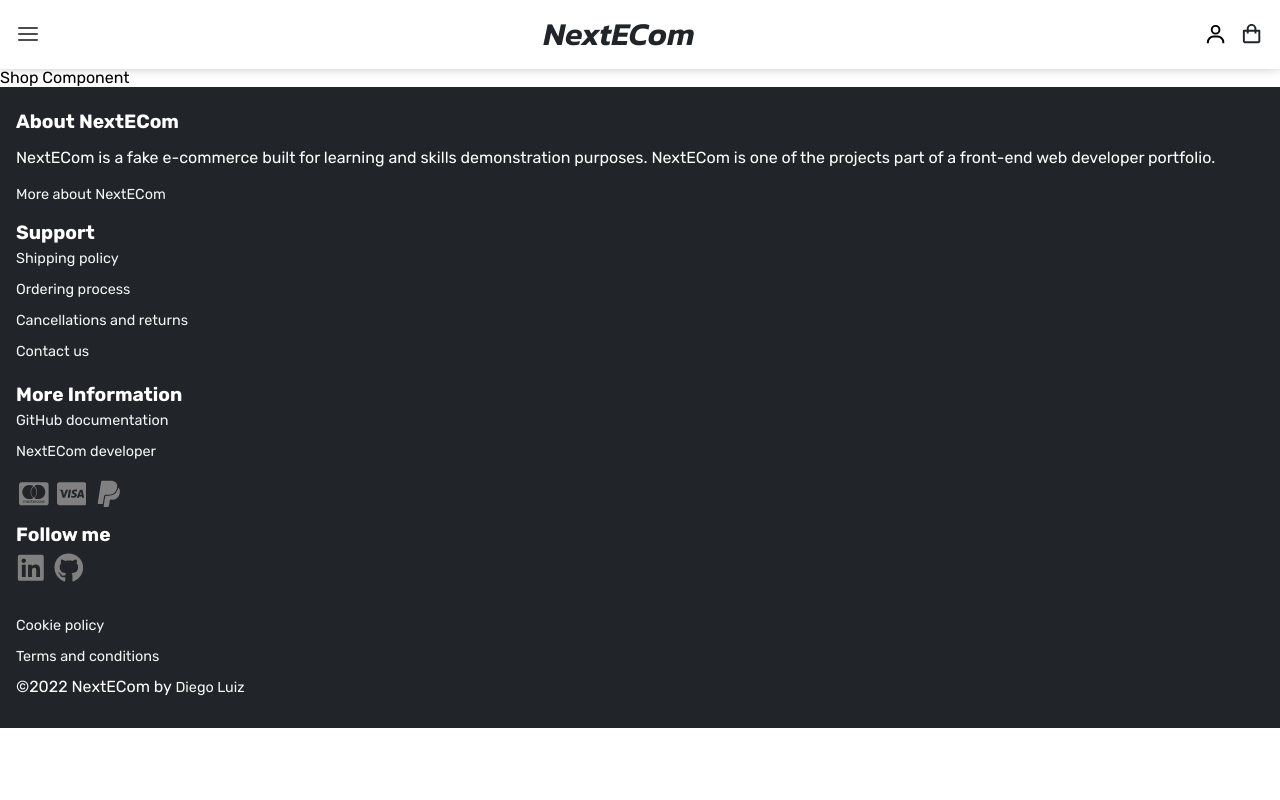
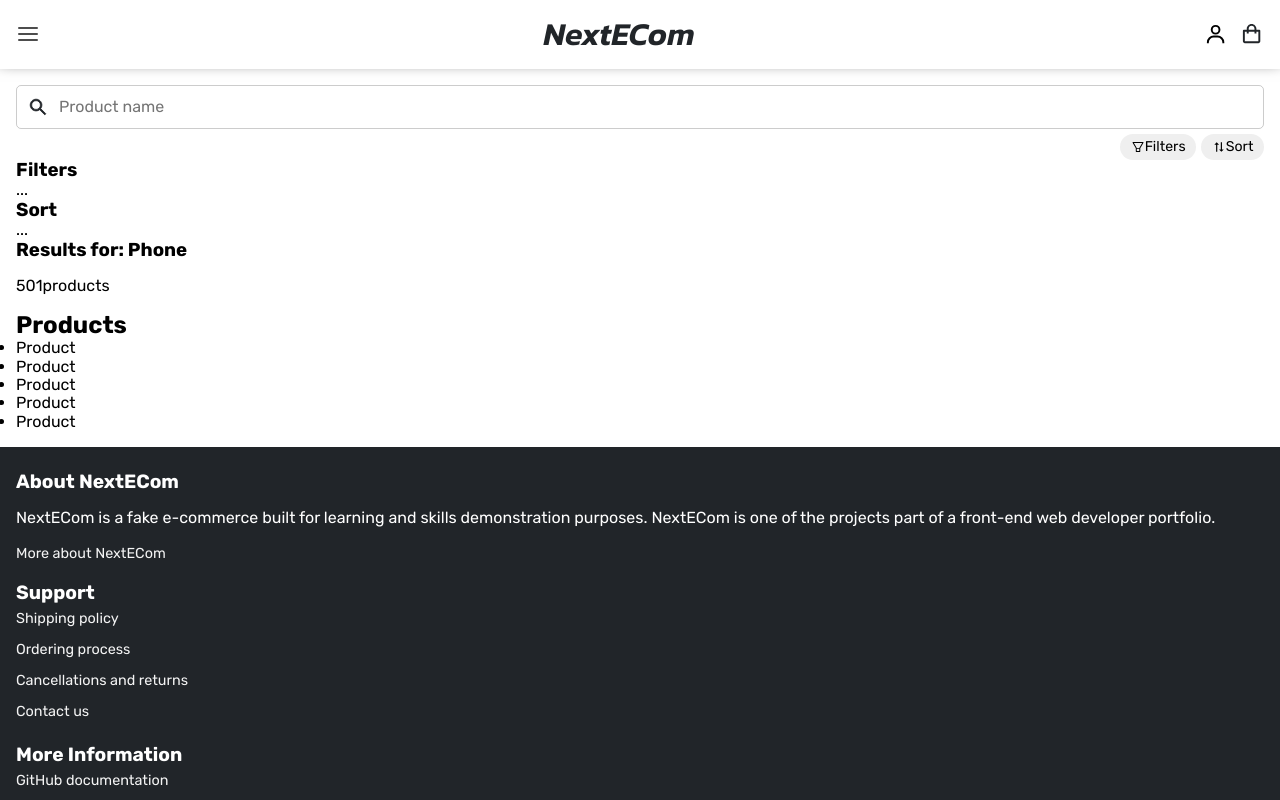
Before and after one commit to Diego-Luiz/nextjs-ecommerce, a Next.js app: page /shop/Shop in a window 1280 px wide. Shown: the top 800 px of the page. Built offline with nearby package versions, Linux system fonts and the light colour scheme.

Commit message:
feat: SearchInput and ActionBtn shop components

```diff
--- /dev/null
+++ b/components/pages/shop/ActionBtn.jsx
@@ -0,0 +1,17 @@
+import styles from './actionBtn.module.scss';
+
+const ActionBtn = ({icon:Icon, text, ariaControls=''}) => {
+  console.log('icon: ', Icon);
+  return (
+    <button
+      type='button'
+      className={styles['btn']}
+      aria-controls={ariaControls}
+    >
+      {Icon}
+      <span>{text}</span>
+    </button>
+  )
+}
+
+export default ActionBtn;
--- /dev/null
+++ b/components/pages/shop/SearchInputProduct.jsx
@@ -0,0 +1,31 @@
+import { AiOutlineSearch } from 'react-icons/ai';
+
+import styles from './searchInputProduct.module.scss';
+
+const SearchInputProduct = () => {
+  return (
+    <div className={styles['container']}>
+      <label
+        htmlFor="product-name"
+        className='sr-only'
+      >
+        Type the product name
+      </label>
+      <input
+        type="text"
+        name="product-name"
+        id={styles['product-name']}
+        placeholder='Product name'
+      />
+      <button
+        type='button'
+        className={styles['search-btn']}
+      >
+        <AiOutlineSearch />
+        <span className='sr-only'>Search</span>
+      </button>
+    </div>
+  )
+}
+
+export default SearchInputProduct;
--- /dev/null
+++ b/components/pages/shop/actionBtn.module.scss
@@ -0,0 +1,7 @@
+@use 'styles/abstract' as *;
+
+.btn {
+    @include defaultBtn;
+    @include displayFlexCentered;
+    padding: .35em .75em;
+}
--- /dev/null
+++ b/components/pages/shop/index.js
@@ -0,0 +1,7 @@
+import SearchInputProduct from "./SearchInputProduct";
+import ActionBtn from "./ActionBtn";
+
+export {
+  SearchInputProduct,
+  ActionBtn
+};
--- /dev/null
+++ b/components/pages/shop/searchInputProduct.module.scss
@@ -0,0 +1,35 @@
+@use 'styles/abstract' as *;
+
+.container {
+    position: relative;
+    display: flex;
+    align-items: center;
+    column-gap: .25em;
+    width: 100%;
+    padding: .25em 1em .25em .25em;
+    border: solid 1px rgba(0, 0, 0, .2);
+    border-radius: 5px;
+    box-sizing: border-box;
+    overflow: hidden;
+}
+#product-name {
+    order: 2;
+    flex-grow: 1;
+    padding: .35em 0;
+    border: none;
+}
+.search-btn {
+    order: 1;
+    @include displayFlexCentered;
+    padding: .35em;
+    height: 100%;
+    border: none;
+    border-radius: 50%;
+    background-color: transparent;
+    color: var(--black-clr);
+    font-size: 1.25rem;
+    svg {
+        stroke-width: 40px;
+    }
+    box-sizing: border-box;
+}
--- a/pages/shop/Shop.jsx
+++ b/pages/shop/Shop.jsx
@@ -1,8 +1,69 @@
+import React from 'react';
+import { AiOutlineFilter } from 'react-icons/ai';
+import { BiSortAlt2 } from 'react-icons/bi';
+
+import {
+  SearchInputProduct,
+  ActionBtn
+} from 'components/pages/shop';
 import styles from 'styles/pages/shop.module.scss';
 
 const Shop = () => {
   return (
-    <div>Shop Component</div>
+    <div
+      className={styles['container']}
+    >
+      <section
+        className={styles['search-section']}
+      >
+        <h2
+          className={[
+            'sr-only',
+            styles['search-section__title']
+          ].join(' ')}
+        >
+          Search
+        </h2>
+        <SearchInputProduct />
+        <ActionBtn
+          text='Filters'
+          icon={<AiOutlineFilter />}
+        />
+        <ActionBtn
+          text='Sort'
+          icon={<BiSortAlt2 />}
+        />
+      </section>
+      {/* main = container for: filter, products box, sort */}
+      <main>
+        <section>
+          <h3>Filters</h3>...
+        </section>
+        <section>
+          <h3>Sort</h3>...
+        </section>
+        <div>
+          <section className={styles['results-info']}>
+            <h3 className={styles['results-info__received-input']}>
+              Results for: <span>Phone</span>
+            </h3>
+            <p className={styles['results-info__total-products']}>
+              <span>501</span>products
+            </p>
+          </section>
+          <section>
+            <h2>Products</h2>
+            <ul>
+              <li>Product</li>
+              <li>Product</li>
+              <li>Product</li>
+              <li>Product</li>
+              <li>Product</li>
+            </ul>
+          </section>
+        </div>
+      </main>
+    </div>
   );
 }
 
--- a/styles/pages/shop.module.scss
+++ b/styles/pages/shop.module.scss
@@ -0,0 +1,11 @@
+@use 'styles/abstract' as *;
+
+.container {
+    @include defaultContainer;
+}
+.search-section {
+    @include displayFlexCentered;
+    justify-content: flex-end;
+    flex-wrap: wrap;
+    gap: 5px;
+}
```
Also changed, not shown: components/pages/index.js (deleted).
